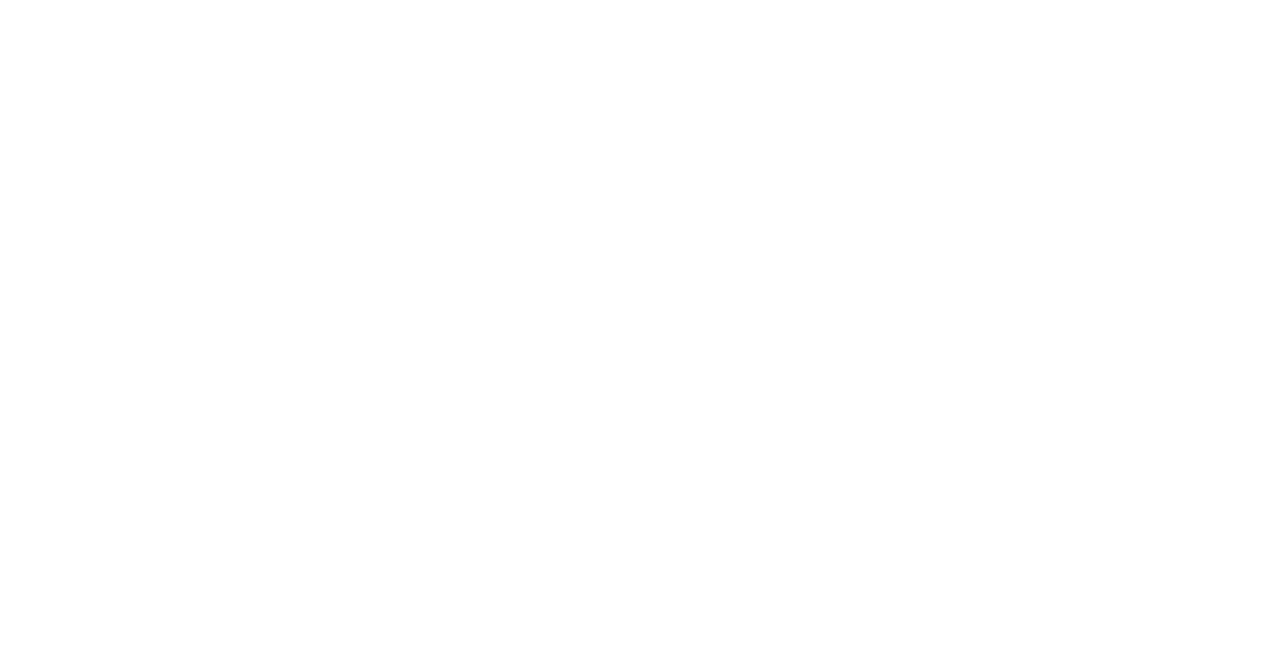
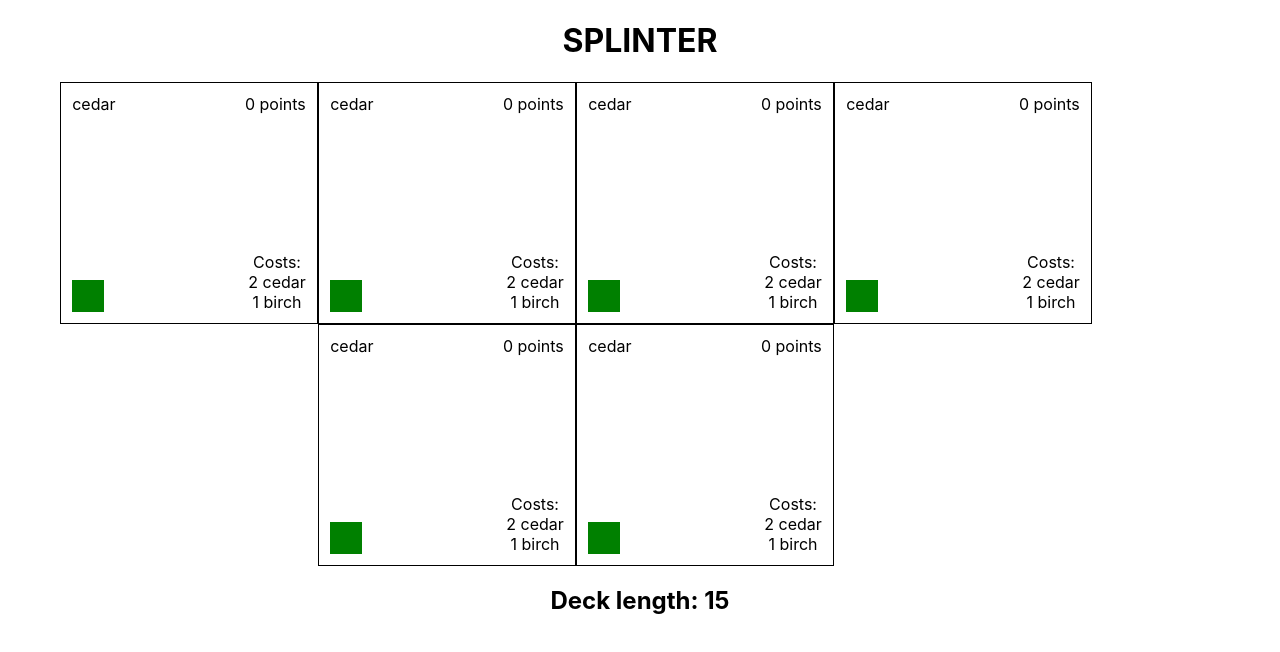
Before and after one commit to innocuous-symmetry/splinter, a React (Create React App) app in the folder client/: page /gameboard in a window 1280 px wide. Before the commit this address had no page. Shown: the top 652 px of the page. Built offline with nearby package versions, Linux system fonts and the light colour scheme.

Commit message:
gameboard rendering for cards from card deck in store

```diff
--- a/client/src/App.js
+++ b/client/src/App.js
@@ -2,6 +2,7 @@
 import { Routes, Route, BrowserRouter } from 'react-router-dom';
 
 import Welcome from './components/Welcome';
+import GameBoard from './components/Game/GameBoard';
 
 function App() {
   return (
@@ -9,6 +10,7 @@
       <BrowserRouter>
           <Routes>
             <Route path="/" element={<Welcome />}/>
+            <Route path="/gameboard" element={<GameBoard />}/>
           </Routes>
         </BrowserRouter>
       </div>
--- a/client/src/components/Cards/Card.js
+++ b/client/src/components/Cards/Card.js
@@ -1,16 +1,28 @@
-export default class Card {
-    constructor(state) {
-        this.state = {
-            tier: state.tier,
-            points: state.points,
-            isWorth: state.worth,
-            cost: {
-                acorns: state.cost.acorns,
-                pineCones: state.cost.pineCones,
-                walnuts: state.cost.walnuts,
-                apples: state.cost.apples,
-                twigs: state.cost.twigs
-            }
-        };
+import '../../styles/Card.css';
+
+export default function Card({ state }) {
+    const { tier, points, isWorth, cost } = state;
+
+    const mapCosts = () => {
+        let allCosts = [];
+        for (let [key, value] of Object.entries(cost)) {
+            if (value < 1) continue;
+            allCosts.push(<>{value} {key}<br/></>);
+        }
+        return allCosts;
     }
+
+    return (
+        <div className="card">
+            <div className="card-row">
+                <div className="value">{isWorth}</div>
+                <div className="points">{points} points</div>
+            </div>
+
+            <div className="card-row bottom-row">
+                <div className={`tier tier-${tier}`}></div>
+                <div className="costs">Costs:<br/> {mapCosts()}</div>
+            </div>
+        </div>
+    )
 }
--- /dev/null
+++ b/client/src/components/Game/GameBoard.js
@@ -0,0 +1,51 @@
+import '../../styles/GameBoard.css';
+import Card from '../Cards/Card';
+import { CardDeck } from '../../store/CardDeck';
+import { useEffect, useState } from 'react';
+
+export default function GameBoard() {
+    const [trigger, setTrigger] = useState(true);
+    const [tierThree, setTierThree] = useState(null);
+    const [tierTwo, setTierTwo] = useState(null);
+    const [tierOne, setTierOne] = useState(null);
+
+    const [content, setContent] = useState(null);
+
+    let currentCards = {
+        tierOneCards: null,
+        tierTwoCards: null,
+        tierThreeCards: null,
+    };
+
+    useEffect(() => {
+        // param limit sets limit on number of cards rendered
+        // param tier filters by card tier
+        const buildGameBoardRow = (limit) => {
+            let newBoard = [];
+            let iter = 0;
+            for (let cardConfig of CardDeck) {
+                while (iter < limit) {
+                    iter++;
+                    // if (cardConfig.tier !== tier) continue;
+                    newBoard.push(<Card state={cardConfig} />);
+                }
+            }
+            setContent(newBoard);
+            setTrigger(false);
+        }
+
+        if (trigger) buildGameBoardRow(6);
+    }, [trigger]);
+
+    return (
+        <div className="gameboard">
+            <h1 className="gameboard-title">SPLINTER</h1>
+
+            <div className="gameboard-row">
+                {content || 'Loading'}
+            </div>
+
+            <h2>Deck length: {CardDeck.length}</h2>
+        </div>
+    )
+}
--- /dev/null
+++ b/client/src/store/CardDeck.js
@@ -0,0 +1,189 @@
+export const CardDeck = [
+    // TIER ONE CARDS
+    // total: 40
+    // cat 1: [2,1] cost cards
+    {
+        tier: 1,
+        points: 0,
+        isWorth: 'cedar',
+        cost: {
+            cedar: 2,
+            birch: 1,
+            walnut: 0,
+            mahogany: 0,
+            cherry: 0
+        }
+    },
+    {
+        tier: 1,
+        points: 0,
+        isWorth: 'birch',
+        cost: {
+            cedar: 0,
+            birch: 2,
+            walnut: 1,
+            mahogany: 0,
+            cherry: 0
+        }
+    },
+    {
+        tier: 1,
+        points: 0,
+        isWorth: 'walnut',
+        cost: {
+            cedar: 0,
+            birch: 0,
+            walnut: 2,
+            mahogany: 1,
+            cherry: 0
+        }
+    },
+    {
+        tier: 1,
+        points: 0,
+        isWorth: 'mahogany',
+        cost: {
+            cedar: 0,
+            birch: 0,
+            walnut: 0,
+            mahogany: 2,
+            cherry: 1
+        }
+    },
+    {
+        tier: 1,
+        points: 0,
+        isWorth: 'cherry',
+        cost: {
+            cedar: 1,
+            birch: 0,
+            walnut: 0,
+            mahogany: 0,
+            cherry: 2
+        }
+    },
+
+    // cat 2: 3 of a kind cost
+    {
+        tier: 1,
+        points: 0,
+        isWorth: 'cedar',
+        cost: {
+            cedar: 3,
+            birch: 0,
+            walnut: 0,
+            mahogany: 0,
+            cherry: 0
+        }
+    },
+    {
+        tier: 1,
+        points: 0,
+        isWorth: 'birch',
+        cost: {
+            cedar: 0,
+            birch: 3,
+            walnut: 0,
+            mahogany: 0,
+            cherry: 0
+        }
+    },
+    {
+        tier: 1,
+        points: 0,
+        isWorth: 'walnut',
+        cost: {
+            cedar: 0,
+            birch: 0,
+            walnut: 3,
+            mahogany: 0,
+            cherry: 0
+        }
+    },
+    {
+        tier: 1,
+        points: 0,
+        isWorth: 'mahogany',
+        cost: {
+            cedar: 0,
+            birch: 0,
+            walnut: 0,
+            mahogany: 3,
+            cherry: 0
+        }
+    },
+    {
+        tier: 1,
+        points: 0,
+        isWorth: 'cherry',
+        cost: {
+            cedar: 0,
+            birch: 0,
+            walnut: 0,
+            mahogany: 0,
+            cherry: 3
+        }
+    },
+
+    // cat 3: 4 of a kind, one point
+    {
+        tier: 1,
+        points: 1,
+        isWorth: 'cedar',
+        cost: {
+            cedar: 4,
+            birch: 0,
+            walnut: 0,
+            mahogany: 0,
+            cherry: 0
+        }
+    },
+    {
+        tier: 1,
+        points: 1,
+        isWorth: 'birch',
+        cost: {
+            cedar: 0,
+            birch: 4,
+            walnut: 0,
+            mahogany: 0,
+            cherry: 0
+        }
+    },
+    {
+        tier: 1,
+        points: 1,
+        isWorth: 'walnut',
+        cost: {
+            cedar: 0,
+            birch: 0,
+            walnut: 4,
+            mahogany: 0,
+            cherry: 0
+        }
+    },
+    {
+        tier: 1,
+        points: 1,
+        isWorth: 'mahogany',
+        cost: {
+            cedar: 0,
+            birch: 0,
+            walnut: 0,
+            mahogany: 4,
+            cherry: 0
+        }
+    },
+    {
+        tier: 1,
+        points: 1,
+        isWorth: 'cherry',
+        cost: {
+            cedar: 0,
+            birch: 0,
+            walnut: 0,
+            mahogany: 0,
+            cherry: 4
+        }
+    },
+]
--- /dev/null
+++ b/client/src/styles/Card.css
@@ -0,0 +1,37 @@
+.card {
+    display: flex;
+    flex-direction: column;
+    border: 1px solid black;
+    width: 20vw;
+    height: 30vh;
+}
+
+.card-row {
+    display: inline-flex;
+    flex-direction: row;
+    justify-content: space-between;
+    padding: 0.7rem;
+    height: 50%;
+}
+
+.bottom-row {
+    align-items: flex-end;
+}
+
+.tier {
+    display: inline-block;
+    height: 2rem;
+    width: 2rem;
+}
+
+.tier-3 {
+    background-color: blue;
+}
+
+.tier-2 {
+    background-color: yellow;
+}
+
+.tier-1 {
+    background-color: green;
+}
--- /dev/null
+++ b/client/src/styles/GameBoard.css
@@ -0,0 +1,15 @@
+.gameboard {
+    display: flex;
+    flex-direction: column;
+}
+
+.gameboard-title {
+    font-weight: bold;
+}
+
+.gameboard-row {
+    display: flex;
+    flex-flow: row wrap;
+    width: 90vw;
+    justify-content: center;
+}
```
Also changed, not shown: client/src/store/Store.js (added), 1 other file (tests, documents, lock files or other folders).
